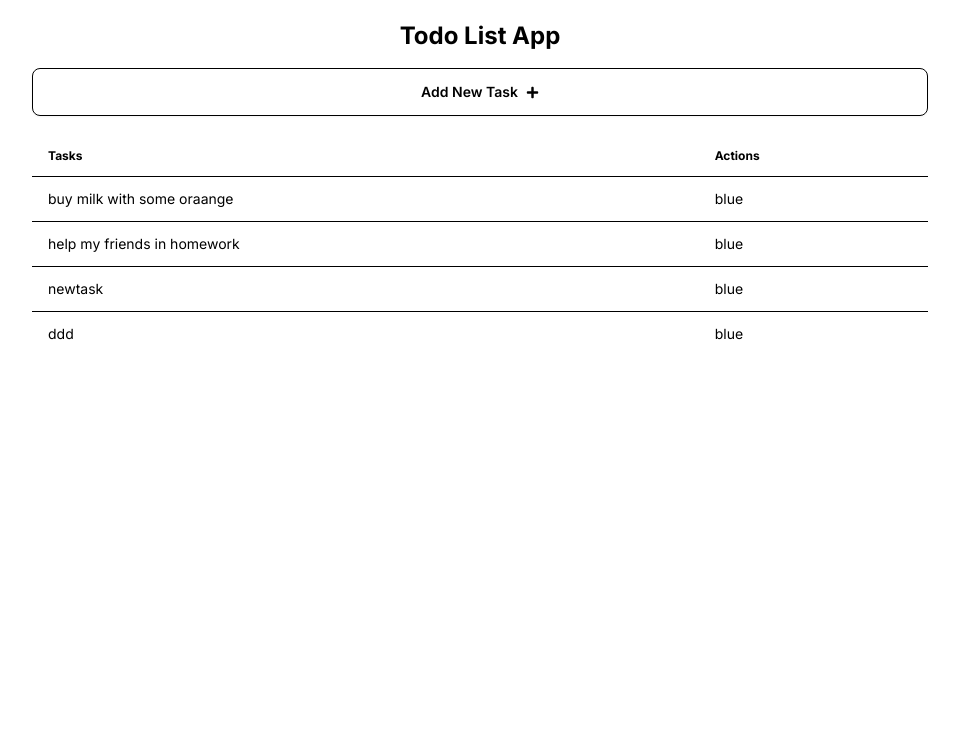
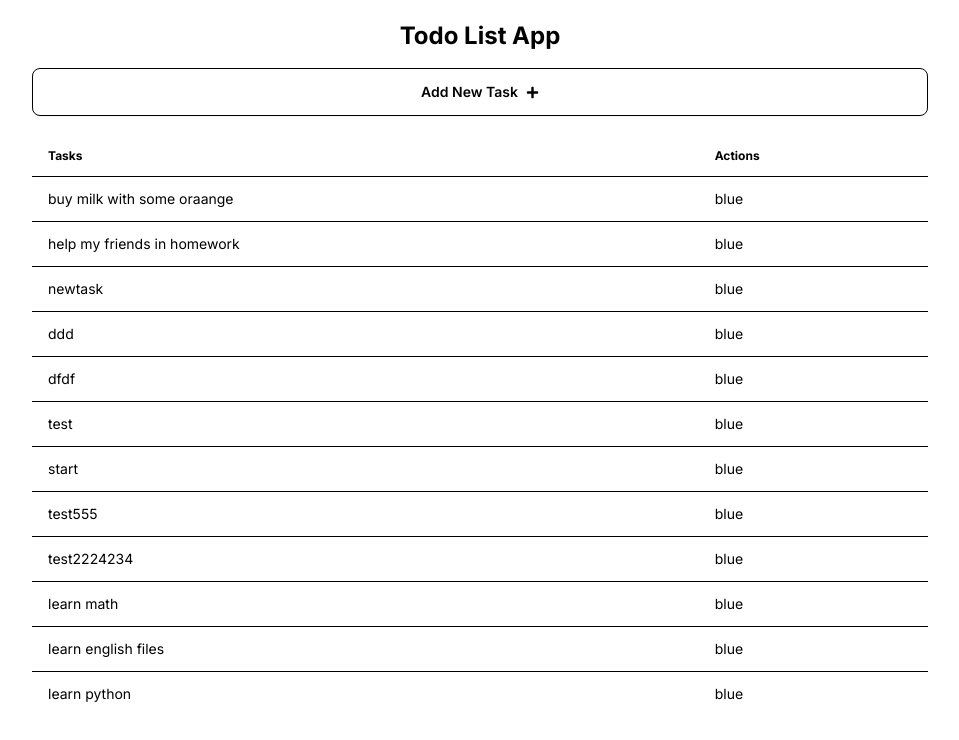
Before and after one commit to abdullahmiraz/nextjs-todo-app, a Next.js app: page / in a window 1280 px wide. Shown: the top 740 px of the page, without its empty margins (160-1119 px from the left). Built offline with nearby package versions, Linux system fonts and the light colour scheme; data requests are answered from the project's data file.

Commit message:
added task and readme; realtime data updating

```diff
--- a/api.ts
+++ b/api.ts
@@ -4,7 +4,7 @@ import { ITask } from "./types/tasks"
 const baseUrl = `http://localhost:3001`
 
 export const getAllTodos = async (): Promise<ITask[]>=>{
-    const res = await fetch(`${baseUrl}/tasks`);
+    const res = await fetch(`${baseUrl}/tasks`, {cache: 'no-store'});
     const todos = await res.json();
     return todos;
 }
--- a/app/components/AddTask.tsx
+++ b/app/components/AddTask.tsx
@@ -3,19 +3,23 @@ import React, { FormEventHandler, useState } from "react";
 import { FaPlus } from "react-icons/fa";
 import Modal from "./Modal";
 import { addTodo } from "@/api";
+import { useRouter } from "next/navigation";
+import { v4 as uuidv4 } from "uuid";
 
 const AddTask = () => {
+  const router = useRouter();
   const [modalOpen, setModalOpen] = useState<boolean>(false);
   const [newTaskValue, setNewTaskValue] = useState<string>("");
 
   const handleSubmitNewTodo: FormEventHandler<HTMLFormElement> = async (e) => {
     e.preventDefault();
     await addTodo({
-      id: "3",
+      id: uuidv4(),
       text: newTaskValue,
     });
     setNewTaskValue("");
     setModalOpen(false);
+    router.refresh();
   };
 
   return (
--- a/data/todos.json
+++ b/data/todos.json
@@ -15,6 +15,39 @@
     {
       "id": "3",
       "text": "ddd"
+    },
+    {
+      "id": "3",
+      "text": "dfdf"
+    },
+    {
+      "id": "3",
+      "text": "test"
+    },
+    {
+      "id": "4",
+      "text": "start"
+    },
+    {
+      "id": "5",
+      "text": "test555"
+    },
+    {
+      "id": "5",
+      "text": "test2224234"
+    },
+    {
+      "id": "28",
+      "text": "learn math"
+    },
+    {
+      "id": "28",
+      "text": "learn english files"
+    },
+
+    {
+      "id": "3135d0a8-de06-4073-b86c-55712dab24be",
+      "text": "learn python"
     }
   ]
 }
--- a/package.json
+++ b/package.json
@@ -14,12 +14,14 @@
     "next": "14.2.3",
     "react": "^18",
     "react-dom": "^18",
-    "react-icons": "^5.2.0"
+    "react-icons": "^5.2.0",
+    "uuid": "^9.0.1"
   },
   "devDependencies": {
     "@types/node": "^20",
     "@types/react": "^18",
     "@types/react-dom": "^18",
+    "@types/uuid": "^9.0.8",
     "autoprefixer": "^10.4.19",
     "eslint": "^8",
     "eslint-config-next": "14.2.3",
```
Also changed, not shown: 2 other files (tests, documents, lock files or other folders).
